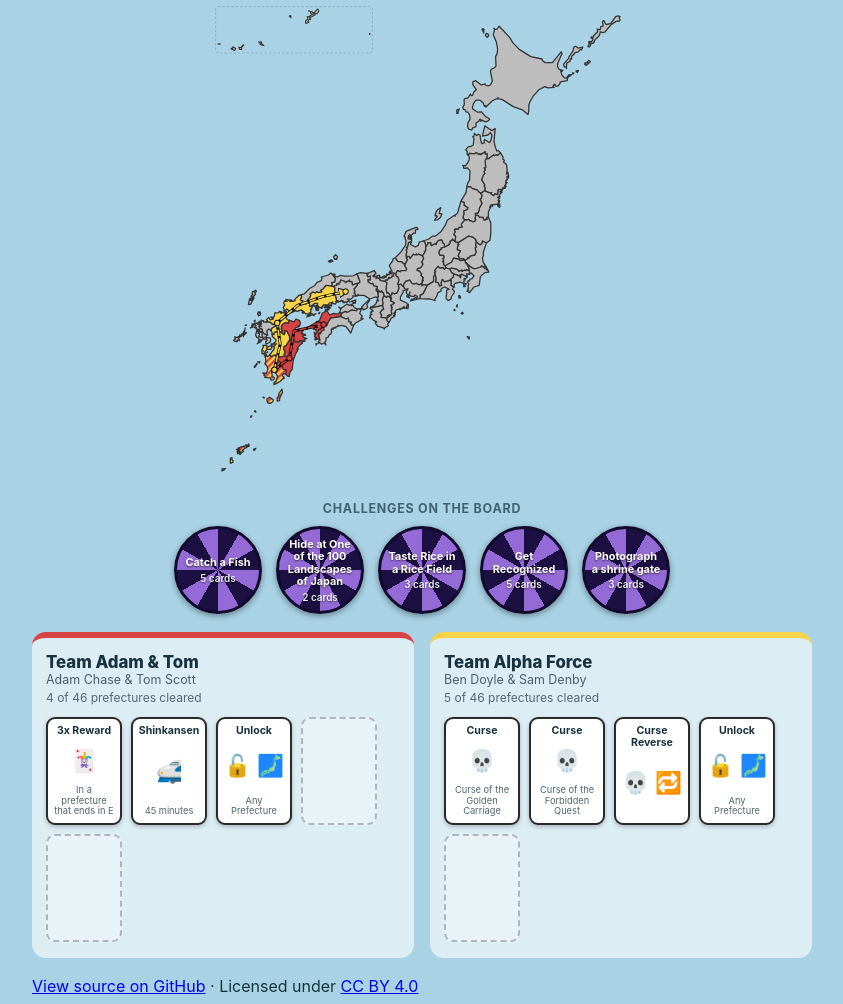
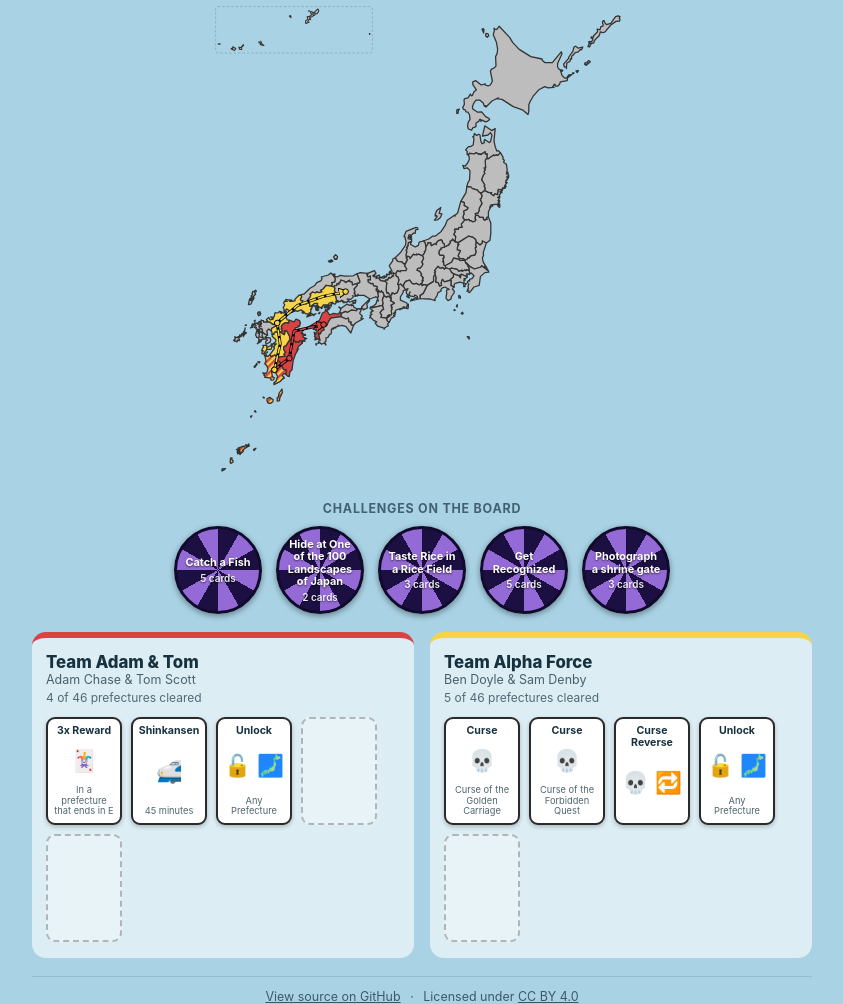
Before and after one commit to CobaltMamba/japanorama-tracker, a plain HTML site: page index.html in a window 1280 px wide. Shown: the part 117-1121 px from the top of the page, without its empty margins (218-1061 px from the left). Drawn offline with Linux system fonts and the light colour scheme.

Commit message:
Update style.css - added styling for new footer

```diff
--- a/style.css
+++ b/style.css
@@ -453,3 +453,28 @@ body {
 
 .route-stop-yellow { fill: var(--yellow); }
 .route-stop-red { fill: var(--red); }
+
+/* ---------------------------------------------------------------------- */
+/* Footer                                                                   */
+/* ---------------------------------------------------------------------- */
+
+.site-footer {
+  text-align: center;
+  font-size: 0.78rem;
+  opacity: 0.75;
+  padding-top: 12px;
+  border-top: 1px solid rgba(0, 0, 0, 0.15);
+}
+
+.site-footer a {
+  color: inherit;
+  text-decoration: underline;
+}
+
+.site-footer a:hover {
+  opacity: 0.8;
+}
+
+.footer-sep {
+  margin: 0 6px;
+}
```
